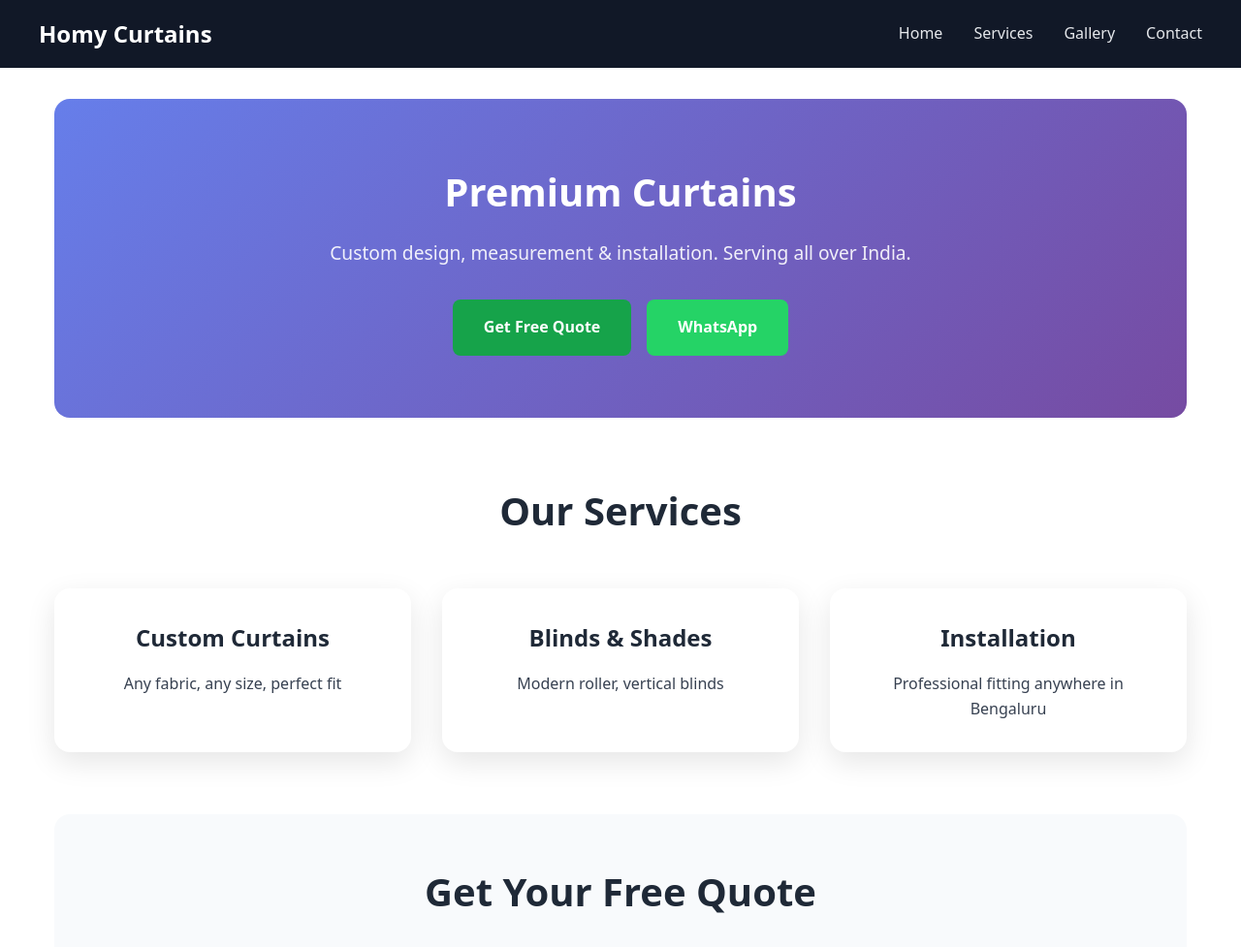
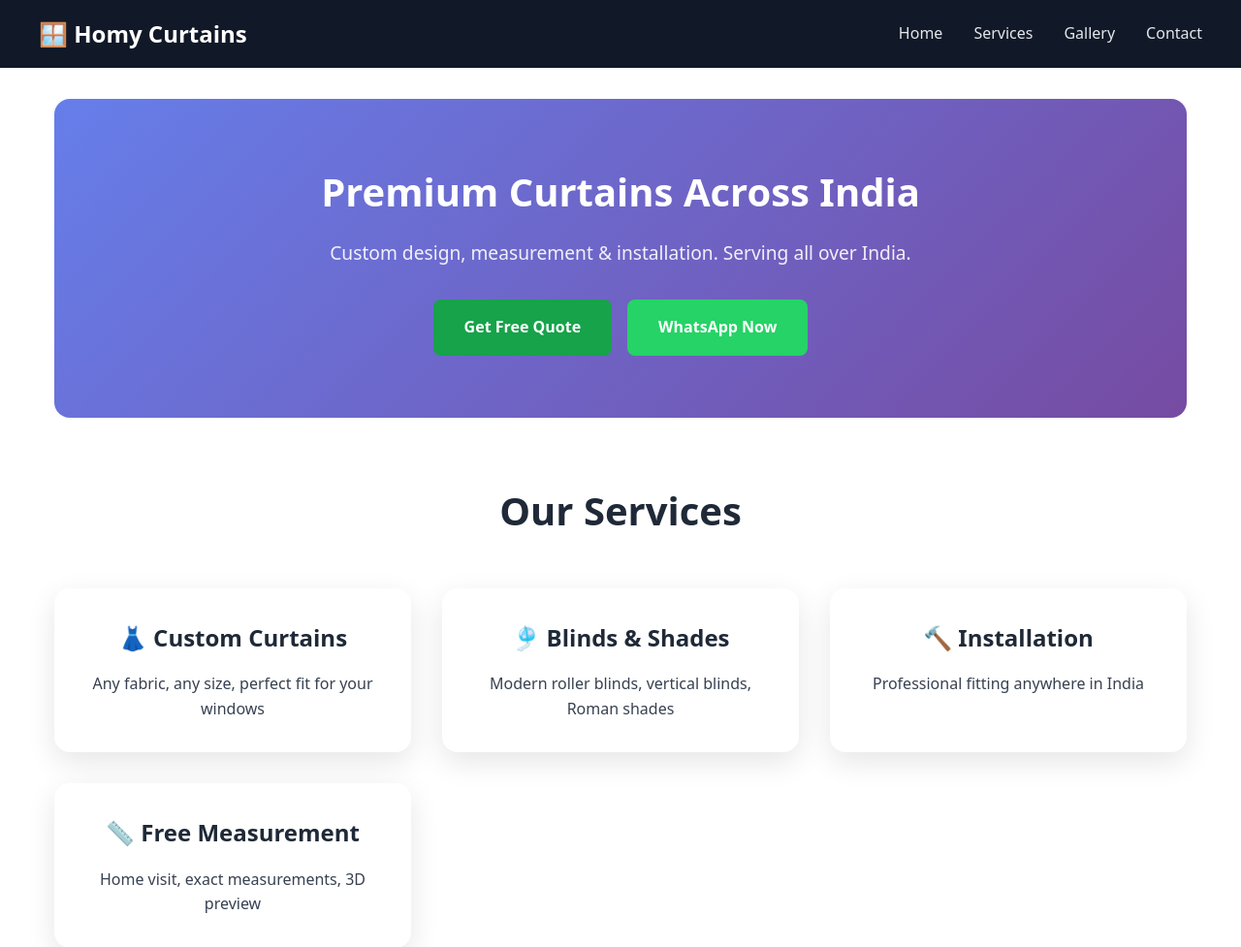
Before and after one commit to Sreeraghvv/Curtain_website, a Flask app: page / in a window 1280 px wide. Shown: the top 977 px of the page at 97% size. Run offline with Flask 3, Linux system fonts and the light colour scheme.

Commit message:
Day 2: Contact form backend + WhatsApp 9633342459

```diff
--- a/app.py
+++ b/app.py
@@ -1,5 +1,6 @@
 from flask import Flask, render_template, request
 import os
+from datetime import datetime
 
 app = Flask(__name__)
 
@@ -7,6 +8,20 @@ app = Flask(__name__)
 def home():
     return render_template("index.html")
 
+@app.route("/contact", methods=["POST"])
+def contact():
+    name = request.form.get("name", "")
+    phone = request.form.get("phone", "")
+    address = request.form.get("address", "")
+    message = request.form.get("message", "")
+
+    # Save to file with timestamp
+    timestamp = datetime.now().strftime("%Y-%m-%d %H:%M:%S")
+    with open("inquiries.txt", "a", encoding="utf-8") as f:
+        f.write(f"{timestamp} | {name} | {phone} | {address} | {message}\n")
+
+    return "OK"
+
 if __name__ == "__main__":
     port = int(os.environ.get("PORT", 5000))
     app.run(host="0.0.0.0", port=port, debug=False)
--- a/templates/index.html
+++ b/templates/index.html
@@ -3,13 +3,14 @@
 <head>
   <meta charset="UTF-8">
   <meta name="viewport" content="width=device-width, initial-scale=1.0">
-  <title>Homy Curtains  - Premium Custom Curtains</title>
+  <title>Homy Curtains - Premium Custom Curtains</title>
+  <meta name="description" content="Custom curtains India wide. Free quote +91 9633342459. WhatsApp ready.">
   <link rel="stylesheet" href="{{ url_for('static', filename='style.css') }}">
 </head>
 <body>
   <header>
     <nav>
-      <h1>Homy Curtains </h1>
+      <h1>🪟 Homy Curtains</h1>
       <ul>
         <li><a href="#home">Home</a></li>
         <li><a href="#services">Services</a></li>
@@ -21,11 +22,11 @@
 
   <main>
     <section id="home">
-      <h2>Premium Curtains </h2>
+      <h2>Premium Curtains Across India</h2>
       <p>Custom design, measurement & installation. Serving all over India.</p>
       <div class="cta">
         <a href="#contact" class="btn primary">Get Free Quote</a>
-        <a href="https://wa.me/919633342459" class="btn whatsapp" target="_blank">WhatsApp</a>
+        <a href="https://wa.me/919633342459?text=Hi%2C%20I%20need%20custom%20curtains%20for%20my%20home" class="btn whatsapp" target="_blank">WhatsApp Now</a>
       </div>
     </section>
 
@@ -33,48 +34,81 @@
       <h2>Our Services</h2>
       <div class="cards">
         <div class="card">
-          <h3>Custom Curtains</h3>
-          <p>Any fabric, any size, perfect fit</p>
+          <h3>👗 Custom Curtains</h3>
+          <p>Any fabric, any size, perfect fit for your windows</p>
         </div>
         <div class="card">
-          <h3>Blinds & Shades</h3>
-          <p>Modern roller, vertical blinds</p>
+          <h3>🎐 Blinds & Shades</h3>
+          <p>Modern roller blinds, vertical blinds, Roman shades</p>
         </div>
         <div class="card">
-          <h3>Installation</h3>
-          <p>Professional fitting anywhere in Bengaluru</p>
+          <h3>🔨 Installation</h3>
+          <p>Professional fitting anywhere in India</p>
         </div>
+        <div class="card">
+          <h3>📏 Free Measurement</h3>
+          <p>Home visit, exact measurements, 3D preview</p>
+        </div>
+      </div>
+    </section>
+
+    <section id="gallery">
+      <h2>Gallery</h2>
+      <div class="gallery-grid">
+        <img src="https://images.unsplash.com/photo-1600585154340-be6161a56a0c?w=400&h=300&fit=crop" alt="Living room curtains" loading="lazy">
+        <img src="https://images.unsplash.com/photo-1600210492493-0946911123ea?w=400&h=300&fit=crop" alt="Bedroom curtains" loading="lazy">
+        <img src="https://images.unsplash.com/photo-1586023492125-27b2c045efd7?w=400&h=300&fit=crop" alt="Modern blinds" loading="lazy">
       </div>
     </section>
 
     <section id="contact">
       <h2>Get Your Free Quote</h2>
-      <form id="contact-form">
-        <input type="text" id="name" placeholder="Your Name" required>
-        <input type="tel" id="phone" placeholder="Phone Number" required>
-        <input type="text" id="address" placeholder="Address / Area">
-        <textarea id="message" placeholder="Window sizes, fabric preference..." rows="4" required></textarea>
+      <form id="contact-form" action="/contact" method="POST">
+        <input type="text" name="name" id="name" placeholder="Your Name *" required>
+        <input type="tel" name="phone" id="phone" placeholder="Phone Number *" required>
+        <input type="text" name="address" id="address" placeholder="Address / Area / City">
+        <textarea name="message" id="message" placeholder="Window sizes, fabric preference, budget..." rows="4" required></textarea>
         <button type="submit">Send Quote Request</button>
       </form>
     </section>
   </main>
 
   <footer>
-    <p>🪟 Curtains | Serving all areas | +91 9633342459</p>
+    <p>🪟 Homy Curtains | India Wide | +91 96333 42459 | WhatsApp Ready</p>
   </footer>
 
   <script>
     document.getElementById('contact-form').addEventListener('submit', function(e) {
       e.preventDefault();
-      const formData = {
-        name: document.getElementById('name').value,
-        phone: document.getElementById('phone').value,
-        address: document.getElementById('address').value,
-        message: document.getElementById('message').value
-      };
-      console.log('Customer inquiry:', formData);
-      alert('Thank you! Quote request sent. We will call you within 1 hour.');
-      this.reset();
+      const button = this.querySelector('button');
+      button.innerText = 'Sending...';
+      button.disabled = true;
+
+      // Send to backend
+      fetch('/contact', {
+        method: 'POST',
+        body: new FormData(this)
+      }).then(response => response.text())
+        .then(() => {
+          alert('✅ Thank you! Quote saved. We will call within 1 hour.');
+          this.reset();
+          button.innerText = 'Send Quote Request';
+          button.disabled = false;
+        }).catch(() => {
+          alert('❌ Please use WhatsApp button.');
+          button.innerText = 'Send Quote Request';
+          button.disabled = false;
+        });
+    });
+
+    // Smooth scroll navigation
+    document.querySelectorAll('a[href^="#"]').forEach(anchor => {
+      anchor.addEventListener('click', function (e) {
+        e.preventDefault();
+        document.querySelector(this.getAttribute('href')).scrollIntoView({
+          behavior: 'smooth'
+        });
+      });
     });
   </script>
 </body>
```
